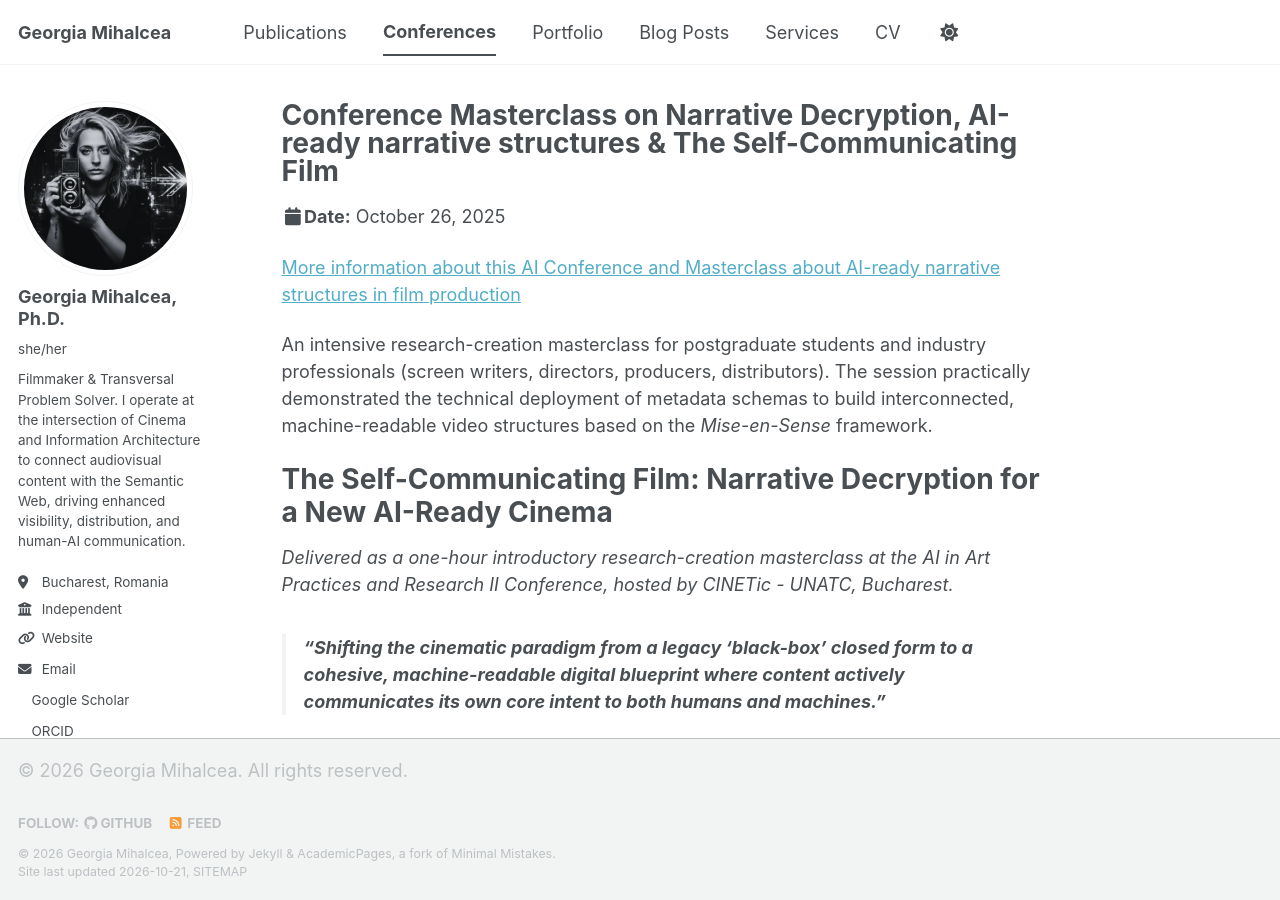
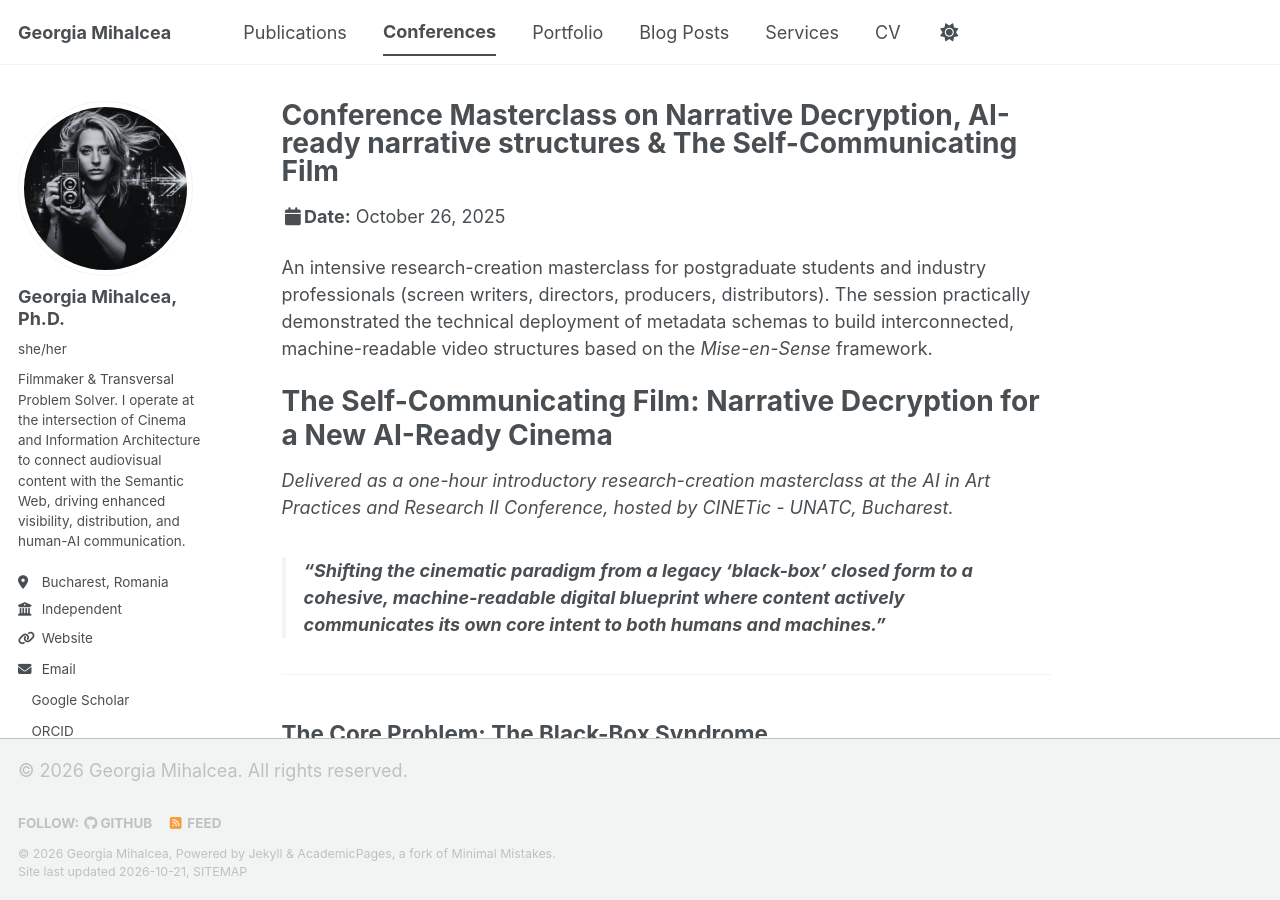
Before and after one commit to GeorgiaMihalcea/georgiamihalcea.github.io, a Jekyll site: the page built from _talks/20142025-10-26-self-communcating-film-masterclass.md, in a window 1280 px wide and 900 px high. Built offline with Jekyll 4.4.1, drawn with Linux system fonts in a browser that asks for light colours; a style sheet for code colours, icons or effects is not loaded; some of the changed text lies outside the part shown.

Commit message:
Refactor AI Conference link placement in markdown
Removed duplicate link to AI Conference and added it at the end for clarity.

```diff
--- a/_talks/20142025-10-26-self-communcating-film-masterclass.md
+++ b/_talks/20142025-10-26-self-communcating-film-masterclass.md
@@ -7,8 +7,6 @@ venue: "AI in Art Practices and Research II"
 date: 2025-10-26
 location: "CINETic/UNATC, Bucharest, Romania"
 ---
-
-[More information about this AI Conference and Masterclass about AI-ready narrative structures in film production](https://cinetic.arts.ro/en/evenimente/ai-in-art-practices-and-research-conference-ii/)
 
 An intensive research-creation masterclass for postgraduate students and industry professionals (screen writers, directors, producers, distributors). The session practically demonstrated the technical deployment of metadata schemas to build interconnected, machine-readable video structures based on the *Mise-en-Sense* framework.
 
```
Also changed, not shown: other parts of _talks/20142025-10-26-self-communcating-film-masterclass.md (+2 -0 lines).
